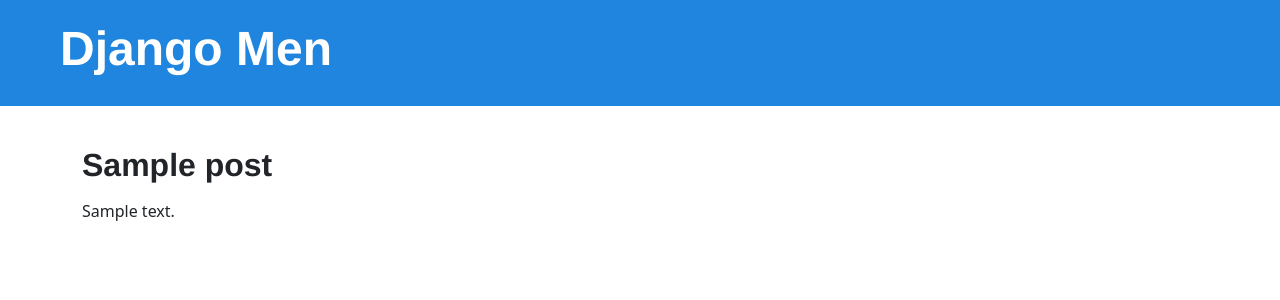
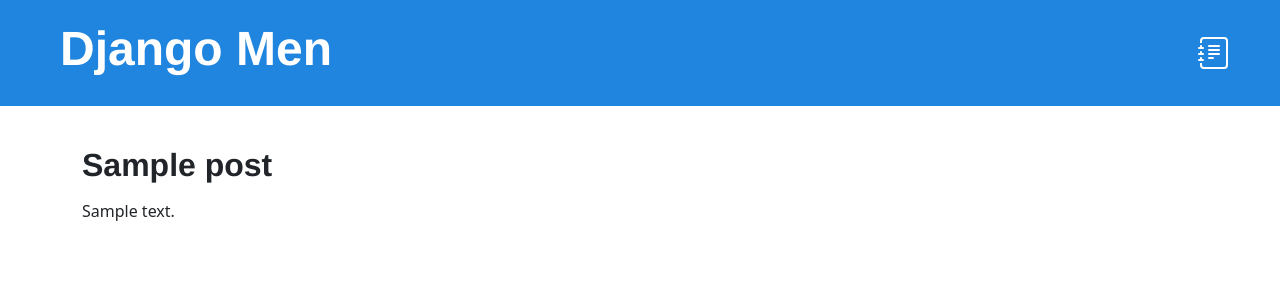
Before and after one commit to jdelacruzv/djangomen, a Django app: page /post/1/ in a window 1280 px wide. Shown: the top 300 px of the page. Run offline with Django 5.2, Linux system fonts and the light colour scheme; tables that the repository leaves empty hold one stand-in row (values such as "Sample post").

Commit message:
Refactor header: cleaner navigation links without duplication

```diff
--- a/blog/templates/blog/base.html
+++ b/blog/templates/blog/base.html
@@ -21,19 +21,19 @@
 		<header class="page-header">
 			<div container="container">
 				<h1><a href="/">Django Men</a></h1>
-				{% if user.is_authenticated %}
-					<span>
-						<a href="{% url 'post_list' %}" class="top-menu" title="Listar posts">
-							{% include './icons/journal-text.svg' %}
-						</a>
+				<span>
+					<a href="{% url 'post_list' %}" class="top-menu" title="Listar posts">
+						{% include './icons/journal-text.svg' %}
+					</a>
+					{% if user.is_authenticated %}
 						<a href="{% url 'post_draft_list' %}" class="top-menu" title="Listar borradores">
 							{% include './icons/pencil-square.svg' %}
 						</a>
 						<a href="{% url 'post_new' %}" class="top-menu" title="Crear post">
 							{% include './icons/file-earmark-plus.svg' %}
 						</a>
-					</span>
-				{% endif %}
+					{% endif %}
+				</span>
 			</div>
 		</header>
 		<main class="content container">
```
